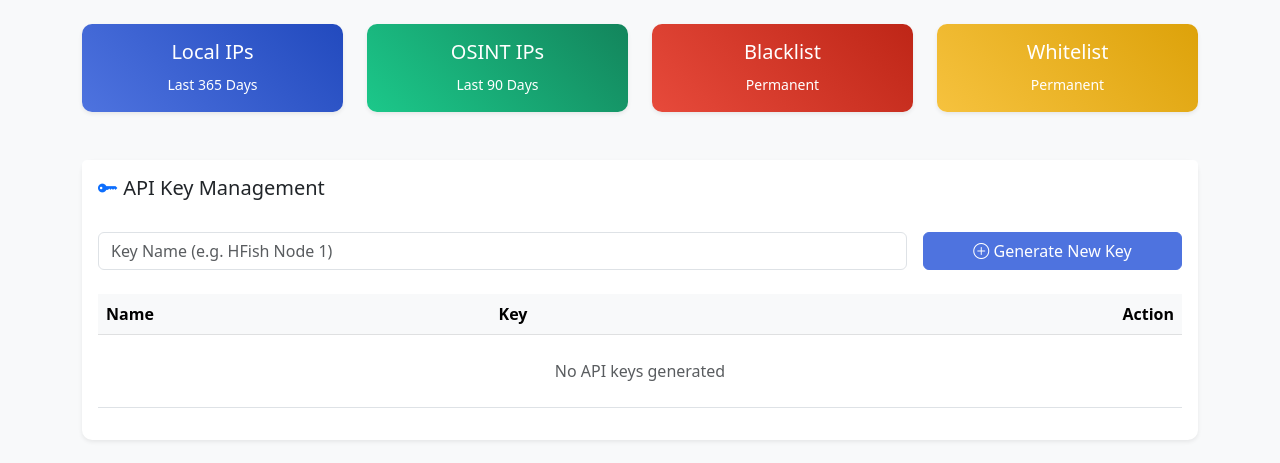
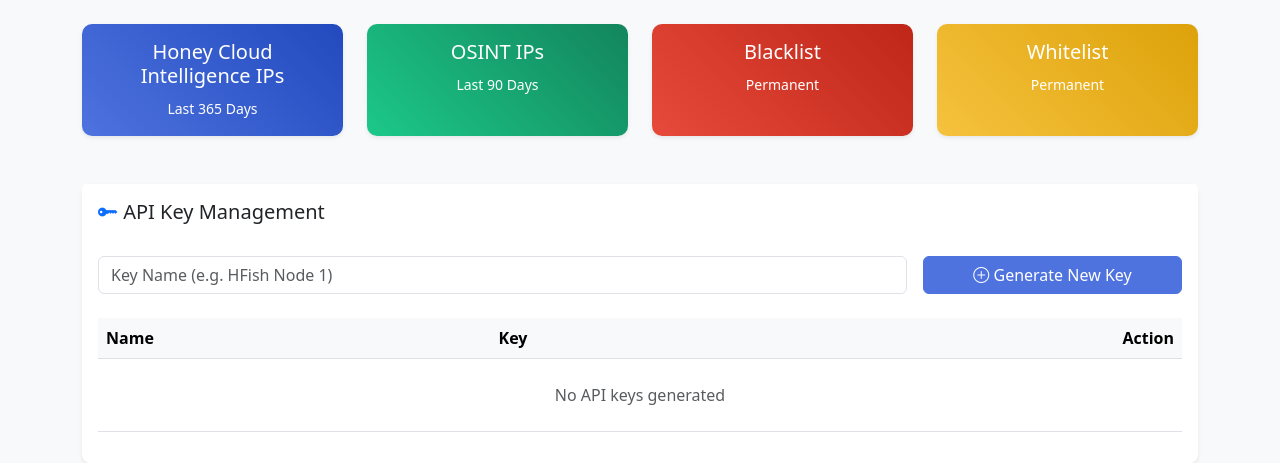
Before and after one commit to lemueIO/honey-api, a FastAPI app: template app/templates/index.html in a window 1280 px wide. Shown: the part 56-519 px from the top of the page. Run offline with FastAPI, Linux system fonts and the light colour scheme; the template is opened without the code that fills it, so the values that code supplies are empty.

Commit message:
Rename Local IPs to Honey Cloud Intelligence IPs

```diff
--- a/app/templates/index.html
+++ b/app/templates/index.html
@@ -76,7 +76,7 @@
             <div class="col-md-3">
                 <div class="card stat-card bg-local h-100">
                     <div class="card-body">
-                        <h5 class="card-title">Local IPs</h5>
+                        <h5 class="card-title">Honey Cloud Intelligence IPs</h5>
                         <p class="display-6 fw-bold mb-0">{{ stats.local }}</p>
                         <small>Last 365 Days</small>
                     </div>
```
